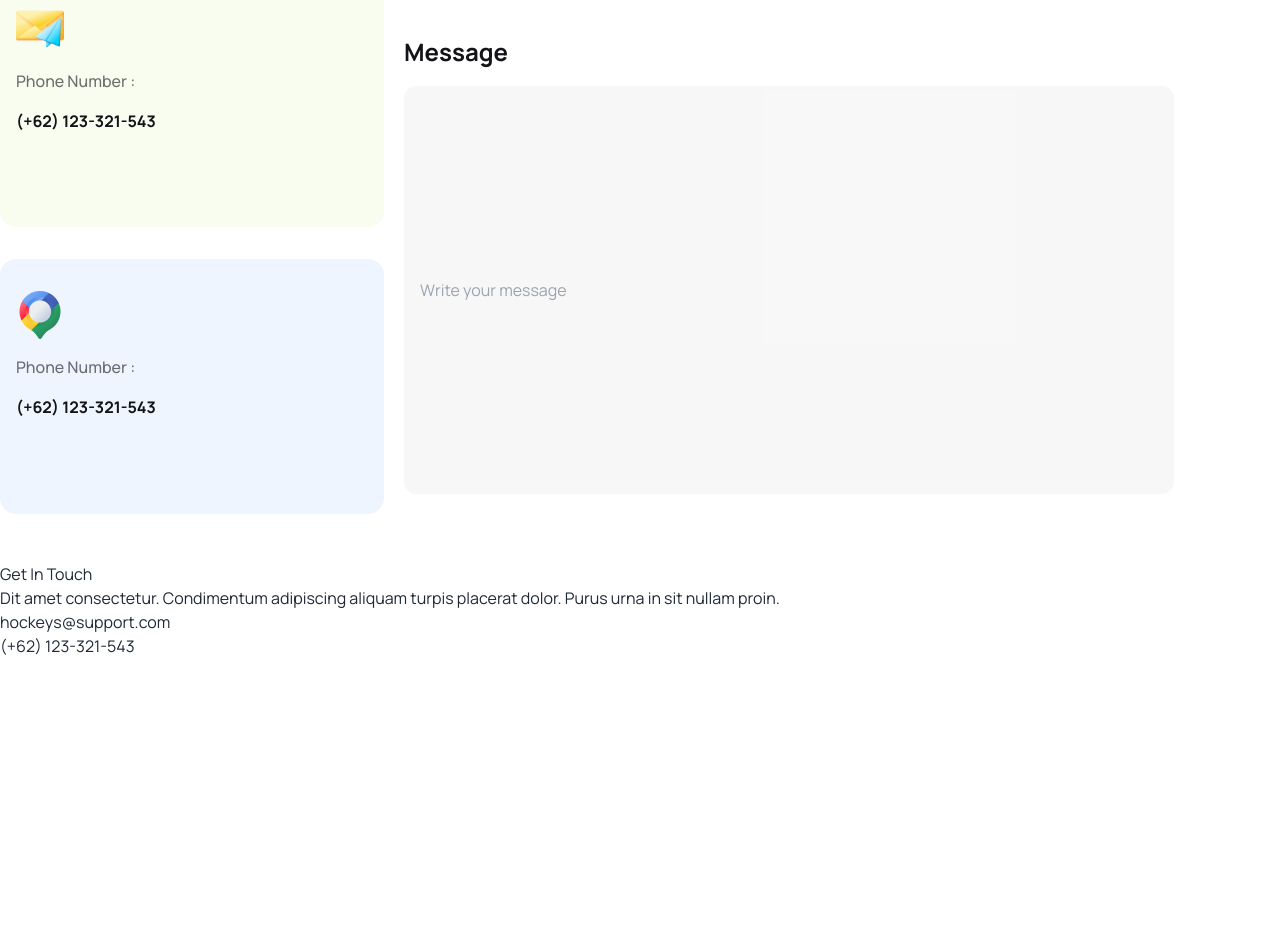
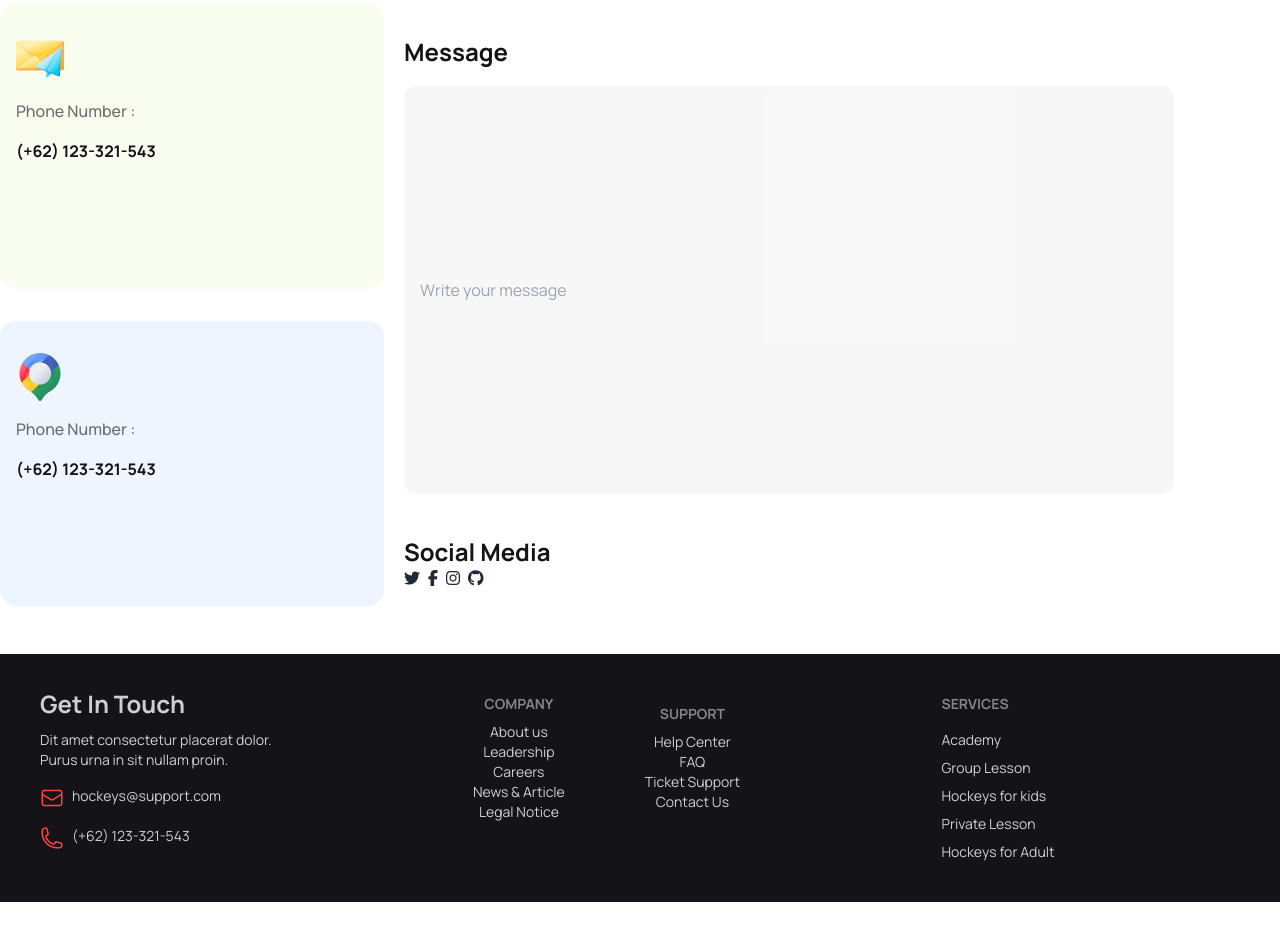
Before and after one commit to Imran-Hossain-Dev/hockeys, a plain HTML site: page index.html in a window 1280 px wide. Shown: the part 3212-4146 px from the top of the page. Before the commit the page ends 3902 px from the top, so only its background shows below. Drawn offline with nearby package versions, Linux system fonts and the light colour scheme.

Commit message:
added footer section

```diff
--- a/index.html
+++ b/index.html
@@ -9,6 +9,10 @@
     <link rel="preconnect" href="https://fonts.googleapis.com">
 <link rel="preconnect" href="https://fonts.gstatic.com" crossorigin>
 <link href="https://fonts.googleapis.com/css2?family=Manrope:wght@400;500;700;800&display=swap" rel="stylesheet">
+
+<!-- font awsam cdn -->
+
+<link rel="stylesheet" href="https://cdnjs.cloudflare.com/ajax/libs/font-awesome/6.5.1/css/all.min.css" integrity="sha512-DTOQO9RWCH3ppGqcWaEA1BIZOC6xxalwEsw9c2QQeAIftl+Vegovlnee1c9QX4TctnWMn13TZye+giMm8e2LwA==" crossorigin="anonymous" referrerpolicy="no-referrer" />
 
     <!-- tailwindcss and daisyui cdn -->
     <link href="https://cdn.jsdelivr.net/npm/daisyui@4.6.0/dist/full.min.css" rel="stylesheet" type="text/css" />
@@ -54,6 +58,16 @@
     .ip-b{
       border-radius: 12px;
       background: rgba(19, 19, 24, 0.03);
+    }
+
+    .p-text-colloer{
+      color: rgba(255, 255, 255, 0.80);
+    }
+
+    .mx-width{
+      max-width: 100%;
+      background-color: #131318;
+      wid
     }
 </style>
 
@@ -626,6 +640,19 @@
 
                 </div>
 
+                <div class="lg:col-span-12 p-5    bg-slate-1000  ">
+                  <h4 class="text-[#131318] font-bold text-[1.5rem]">Social Media</h4>
+
+                  <div class="flex flex-row gap-2">
+                    <i class="fa-brands fa-twitter"></i>
+                    <i class="fa-brands fa-facebook-f"></i>
+                    <i class="fa-brands fa-instagram"></i>
+                    <i class="fa-brands fa-github"></i>
+
+                  </div>
+
+                </div>
+
                 </div>
 
             </div>
@@ -643,18 +670,52 @@
 
     <!-- footer section start -->
 
-    <div class="container">
-      <div>
-        <h4>Get In Touch</h4>
-        <p>Dit amet consectetur. Condimentum  adipiscing aliquam turpis placerat dolor. Purus urna in sit nullam proin. </p>
-        <div class="text-[rgba(255, 255, 255, 0.80)]">
-          <p>hockeys@support.com</p>
+
+      <footer class=" ">
+
+        <div class=" w-fullcontainer  mx-auto  bg-[#131318] ">
+          <footer class="footer p-10 text-base-content ">
+            <div class=" flex gap-4 flex-col">
+              <h4 class=" p-text-colloer font-bold text-[1.5rem]">Get In Touch</h4>
+              <p class="p-text-colloer">Dit amet consectetur placerat dolor. <br> Purus urna in sit nullam proin. </p>
+              <div class="flex gap-2">
+                <img src="./Images/email-footer.png" alt="">
+                <p class="p-text-colloer">hockeys@support.com</p>
+              </div>
+              <div class="flex gap-2">
+                <img src="./Images/call-footer.png" alt="">
+                <p class="p-text-colloer">(+62) 123-321-543</p>
+              </div>
+            </div>
+            <div class="  flex lg:flex-row lg:gap-20 items-center justify-center">
+              <nav class="flex flex-col items-center justify-center">
+                <header class=" footer-title p-text-colloer"">Company</header>
+                <a class="link link-hover p-text-colloer">About us</a>
+                <a class="link link-hover p-text-colloer">Leadership</a>
+                <a class="link link-hover p-text-colloer">Careers</a>
+                <a class="link link-hover p-text-colloer">News & Article</a>
+                <a class="link link-hover p-text-colloer">Legal Notice</a>
+              </nav>
+              <nav class="flex flex-col items-center justify-center">
+                <header class="footer-title p-text-colloer">Support</header>
+                <a class="link p-text-colloer link-hover text-[rgba(255, 255, 255, 0.80)]">Help Center</a>
+                <a class="link p-text-colloer link-hover">FAQ</a>
+                <a class="link p-text-colloer link-hover">Ticket Support</a>
+                <a class="link p-text-colloer link-hover">Contact Us</a>
+              </nav>
+            </div>
+            <nav class="">
+              <header class="footer-title p-text-colloer">Services</header>
+              <a class="link link-hover p-text-colloer">Academy</a>
+              <a class="link link-hover p-text-colloer">Group Lesson</a>
+              <a class="link link-hover p-text-colloer">Hockeys for kids</a>
+              <a class="link link-hover p-text-colloer">Private Lesson</a>
+              <a class="link link-hover p-text-colloer">Hockeys for Adult</a>
+            </nav>
+          </footer>
         </div>
-        <div>
-          <p>(+62) 123-321-543</p>
-        </div>
-      </div>
-    </div>
+      </footer>
+
     <!-- footer section End -->
 
 
```
Also changed, not shown: Images/call-footer.png (added), Images/email-footer.png (added).
